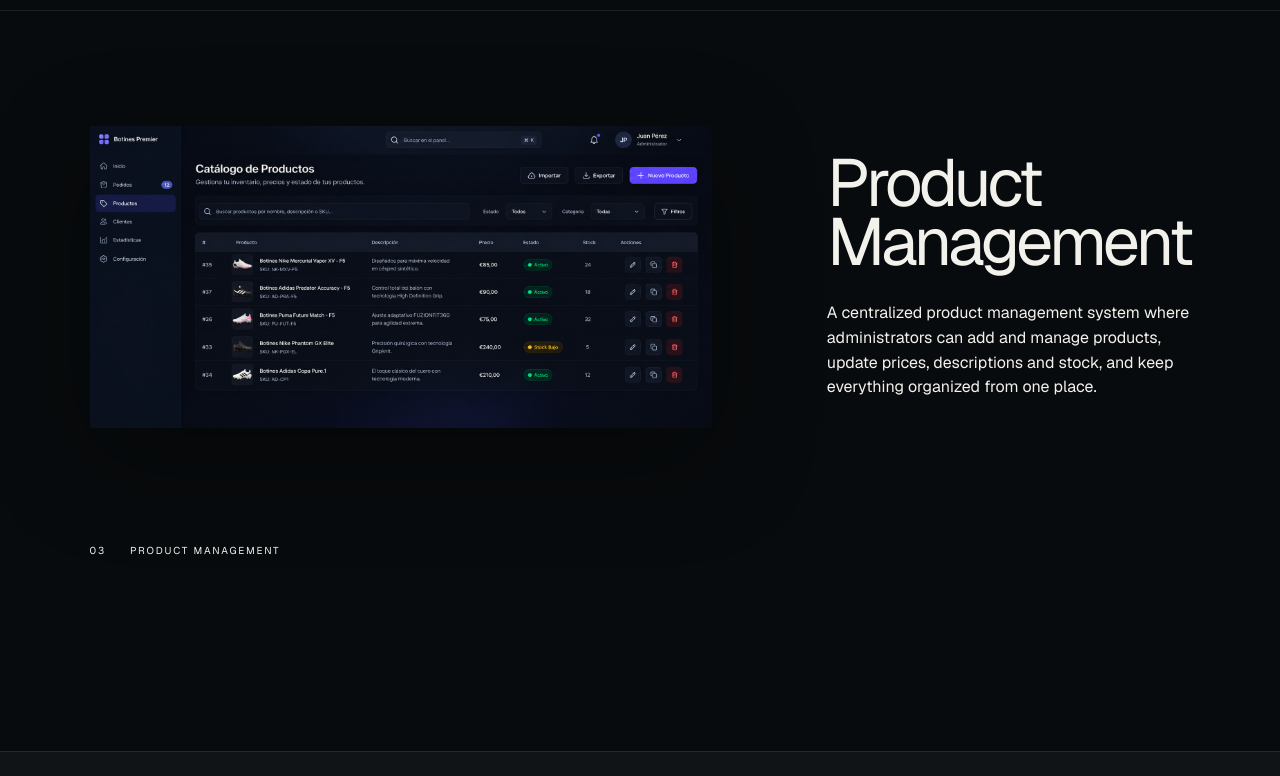
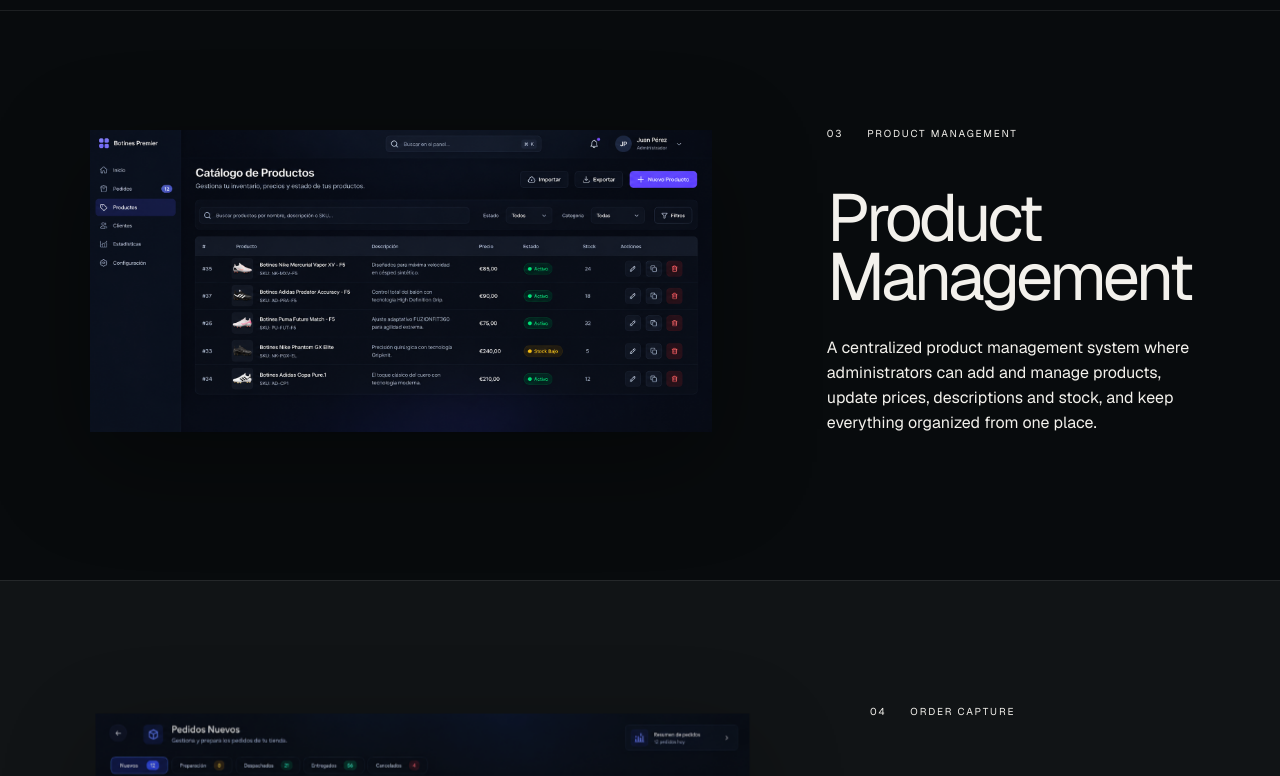
Before and after one commit to NicolasLlanos8799/weareleba, a Next.js app: page /work/order-flow in a window 1280 px wide. Shown: the part 1800-2576 px from the top of the page. Built offline with nearby package versions, Linux system fonts and the light colour scheme.

Commit message:
Place Product Management section label above title

```diff
--- a/components/sections/OrderFlowCase.tsx
+++ b/components/sections/OrderFlowCase.tsx
@@ -75,8 +75,8 @@ export function OrderFlowCase() {
       </section>
 
       <section className={`${styles.feature} ${styles.productFeature}`}>
-        <div className={styles.featureMeta}><span>03</span><span>PRODUCT MANAGEMENT</span></div>
         <div className={styles.featureHeader}>
+          <div className={styles.featureMeta}><span>03</span><span>PRODUCT MANAGEMENT</span></div>
           <h2>{copy.blocks[0][1]}</h2>
           <p>{copy.blocks[0][2]}</p>
         </div>
```
